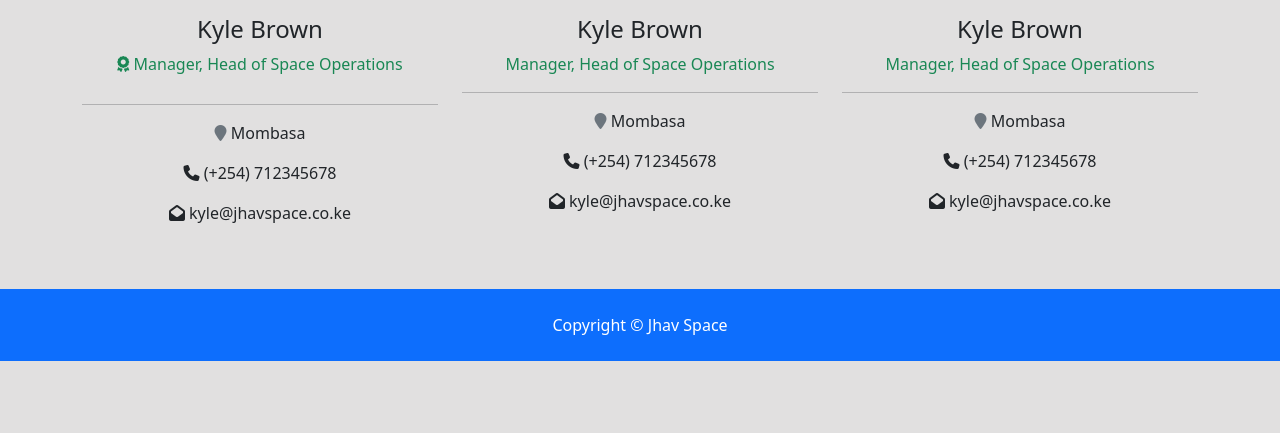
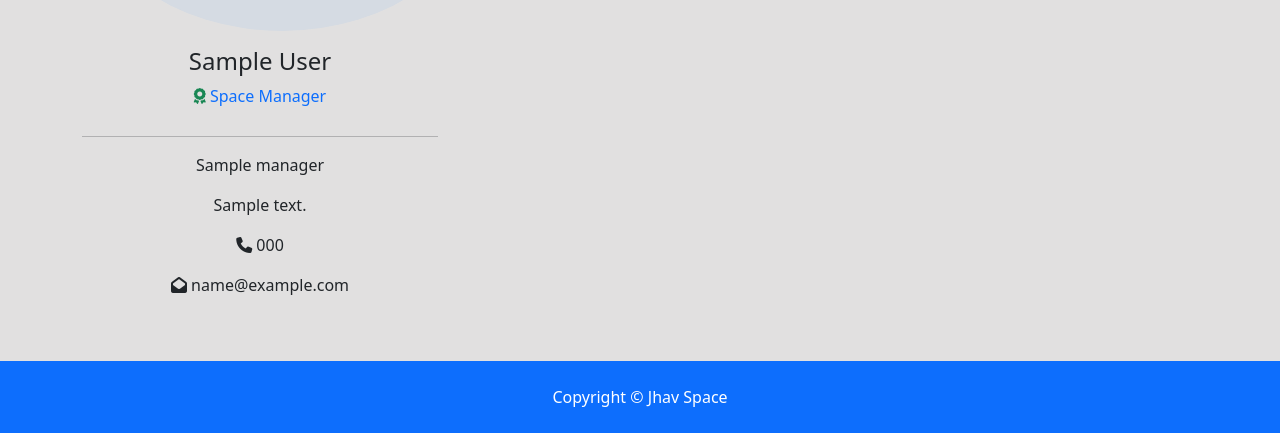
Before and after one commit to erickgathinji/jhav_space_finder, a Django app: template templates/screens/about.html in a window 1280 px wide. Shown: the part 1886-2319 px from the top of the page. Before the commit the page ends 2247 px from the top, so only its background shows below. Run offline with Django 5.2, Linux system fonts and the light colour scheme; the template is opened without the code that fills it: most values are stand-ins (such as "Sample title", 1, 10 or a date in 2020); grey boxes marked "Sample" are stand-in pictures; some libraries are stand-ins or nearby versions.

Commit message:
home & about

```diff
--- a/templates/screens/about.html
+++ b/templates/screens/about.html
@@ -49,26 +49,32 @@
 
                 <!--spotlight-->
                 <div class="col-md-4">
+
+                    {% if spotlight_spaces %}
+                    	{% for space in spotlight_spaces %}
                     		<div class="card">
-                        <img class="card-img-top" src="assets/img/spaces/space-4.jpg"
+                        <img class="card-img-top" src="{{ space.main_space_photo.url }}"
                              alt="Spotlight Space of the Month:">
                         <div class="card-body text-center">
                             <h5 class="card-title" style="color: #005555"><strong>Spotlight Workspace of the
                                 Month:</strong></h5>
-                            <h6 class="text-secondary"><strong>Mombasa Connect</strong></h6>
+                            <h6 class="text-secondary"><strong>{{ space.name }}</strong></h6>
                             <p class="card-text">
-                                This month, we’re shining a spotlight on Mombasa Connect for standing out with top
-                                standards for innovation,
-                                functionality, comfort, customer service, productivity, and community.
+                                {{ space.description }}
                             </p>
                         </div>
                     </div>
+                    	{% endfor %}
+
+                    {% endif %}
+
+
                 </div>
             </div>
         </div>
     </section>
 
-    <!-- Work with us -->{% static "" %}
+    <!-- Work with us -->
     <section id="work" class="bg-dark text-white text-center" style="background: url('{% static "img/table.jpg" %}')">
         <h2 class="display-4">Empowering Your Professional Journey</h2>
         <h4>We will guide you to the most suitable workspaces that enhance productivity and inspire collaboration.</h4>
@@ -83,55 +89,36 @@
     <!-- Our Team -->
     <section id="team" class="py-5" style="background: #e1e0e0">
         <div class="container">
-            <h2 class="text-center">Meet Our Team</h2>
-            <div class="row text-center">
-                <!--manager-->
+            <h2 class="text-center mb-3 mt-3">Meet Our Team</h2>
+            <div class="row text-center mt-5">
+
+                {% if managers %}
+                    {% for manager in managers %}
+                        {#manager#}
                         <div class="col-md-4">
-                    <img src="assets/img/managers/faith.jpg" alt="" class="rounded-circle mb-3">
-                    <h4>Kyle Brown</h4>
-                    <p class="text-success">
-                        <i class="fas fa-award text-success mb-3"></i> Manager, Head of Space Operations</p>
+                            <img src="{{ manager.upload_photo.url }}" alt="" class="rounded-circle mb-3">
+                            <h4>{{ manager.full_name }}</h4>
+                            <p class="text-primary">
+                                <i class="fas fa-award text-success mb-3"></i> Space Manager </p>
                             <hr>
                             <p>
-                        <i class="fas fa-map-marker text-secondary"></i> Mombasa
+                                <i class=" text-secondary"></i> {{ manager.title }}
                             </p>
                             <p>
-                        <i class="fas fa-phone"></i> (+254) 712345678</p>
+                                {{ manager.bio }}
+                            </p>
                             <p>
-                        <i class="fas fa-envelope-open"></i> kyle@jhavspace.co.ke</p>
+                                <i class="fas fa-phone"></i> {{ manager.phone }}</p>
+                            <p>
+                                <i class="fas fa-envelope-open"></i> {{ manager.email }}</p>
                         </div>
 
-                <!--manager-->
-                <div class="col-md-4">
-                    <img src="assets/img/managers/faith.jpg" alt="" class="rounded-circle mb-3">
-                    <h4>Kyle Brown</h4>
-                    <p class="text-success">
-                        Manager, Head of Space Operations</p>
-                    <hr>
-                    <p>
-                        <i class="fas fa-map-marker text-secondary"></i> Mombasa
-                    </p>
-                    <p>
-                        <i class="fas fa-phone"></i> (+254) 712345678</p>
-                    <p>
-                        <i class="fas fa-envelope-open"></i> kyle@jhavspace.co.ke</p>
-                </div>
+                    {% endfor %}
 
-                <!--manager-->
-                <div class="col-md-4">
-                    <img src="assets/img/managers/faith.jpg" alt="" class="rounded-circle mb-3">
-                    <h4>Kyle Brown</h4>
-                    <p class="text-success">
-                        Manager, Head of Space Operations</p>
-                    <hr>
-                    <p>
-                        <i class="fas fa-map-marker text-secondary"></i> Mombasa
-                    </p>
-                    <p>
-                        <i class="fas fa-phone"></i> (+254) 712345678</p>
-                    <p>
-                        <i class="fas fa-envelope-open"></i> kyle@jhavspace.co.ke</p>
-                </div>
+                {% else %}
+                    Oops! No active managers are available right now. Check back soon!
+                {% endif %}
+
             </div>
         </div>
     </section>
```
Also changed, not shown: templates/screens/index.html (+32 -111 lines). Lines whose indentation alone changed are shown as unchanged.
